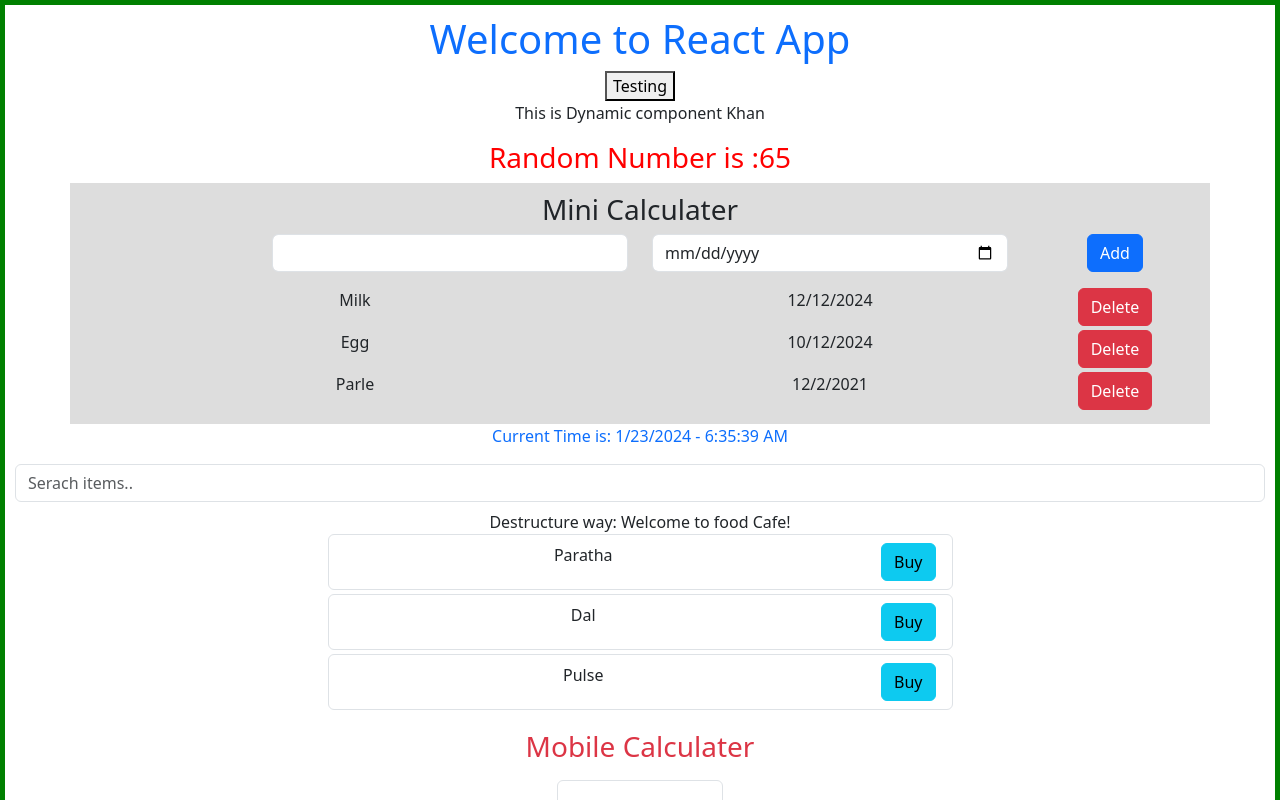
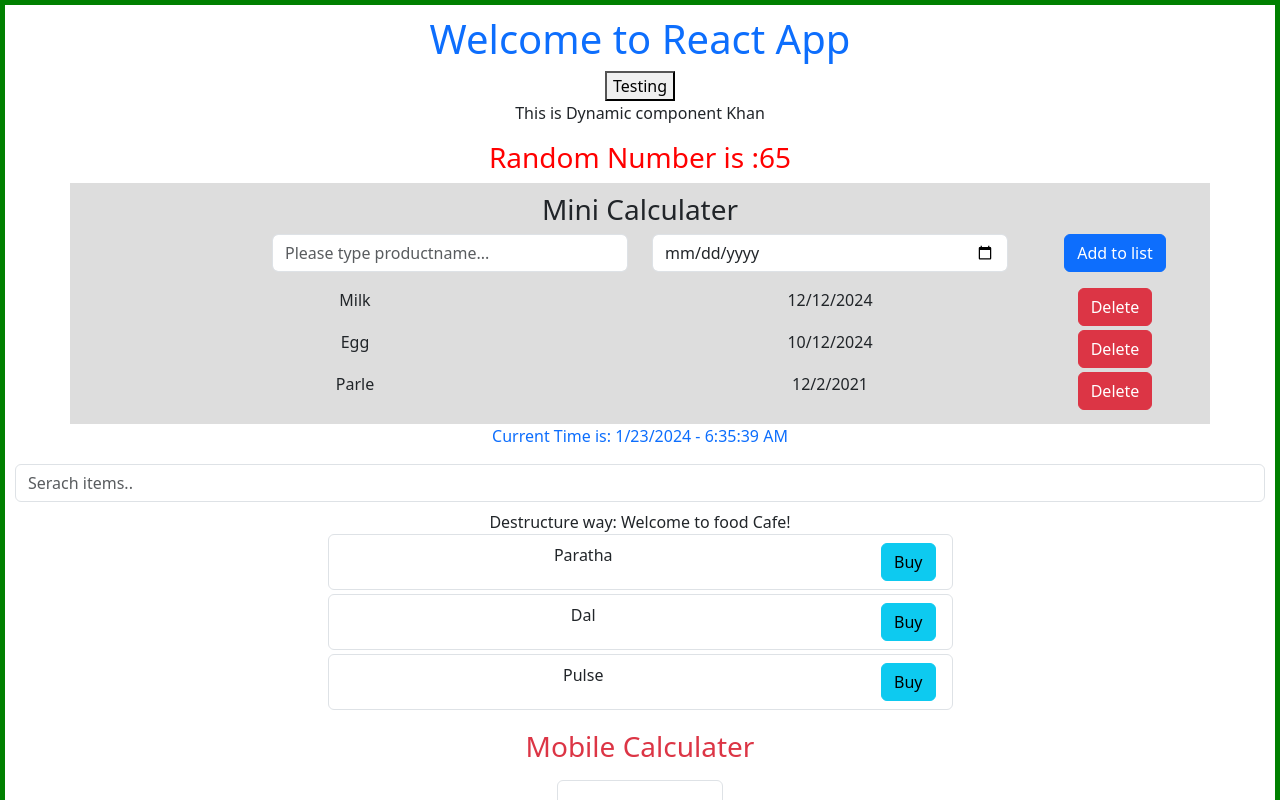
Before and after one commit to gubali/kg-react-demo, a React (Vite) app in the folder vite-project/: page / in a window 1280 px wide. Shown: the top 800 px of the page. Built offline with nearby package versions, Linux system fonts and the light colour scheme.

Commit message:
add product list into list.

```diff
--- a/vite-project/src/component/AddToDoList.jsx
+++ b/vite-project/src/component/AddToDoList.jsx
@@ -3,25 +3,26 @@ function AddToDoList() {
       <form className="row">
         <div className="col-2"></div>
         <div className="col-4">
-          <label htmlFor="staticEmail2" className="visually-hidden">
+          {/* <label htmlFor="staticEmail2" className="visually-hidden">
             Email
-          </label>
-          <input type="text" className="form-control" id="staticEmail2"></input>
+          </label> */}
+          <input type="text" className="form-control"
+           id="productName" placeholder="Please type productname..."></input>
         </div>
         <div className="col-4">
-          <label htmlFor="inputPassword2" className="visually-hidden">
+          {/* <label htmlFor="inputPassword2" className="visually-hidden">
             Password
-          </label>
+          </label> */}
           <input
             type="date"
             className="form-control"
-            id="inputPassword2"
-            placeholder="Password"
+            id="purchasedDate"
+
           ></input>
         </div>
         <div className="col-2">
           <button type="submit" className="btn btn-primary mb-3">
-            Add
+            Add to list
           </button>
         </div>
       </form>
```
